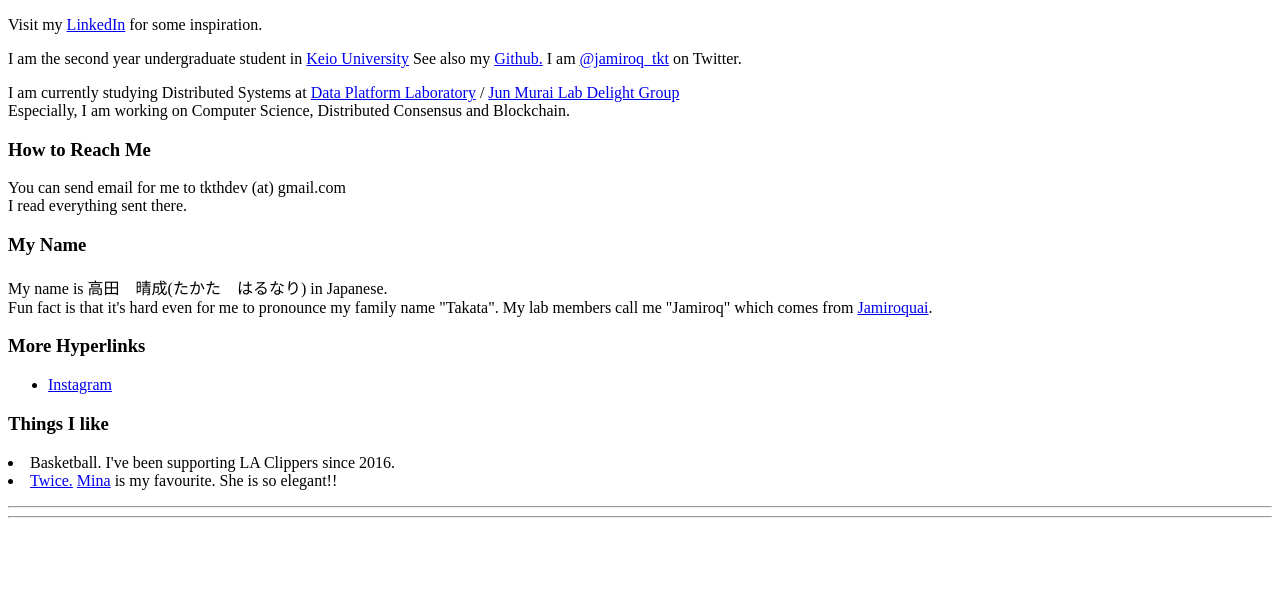
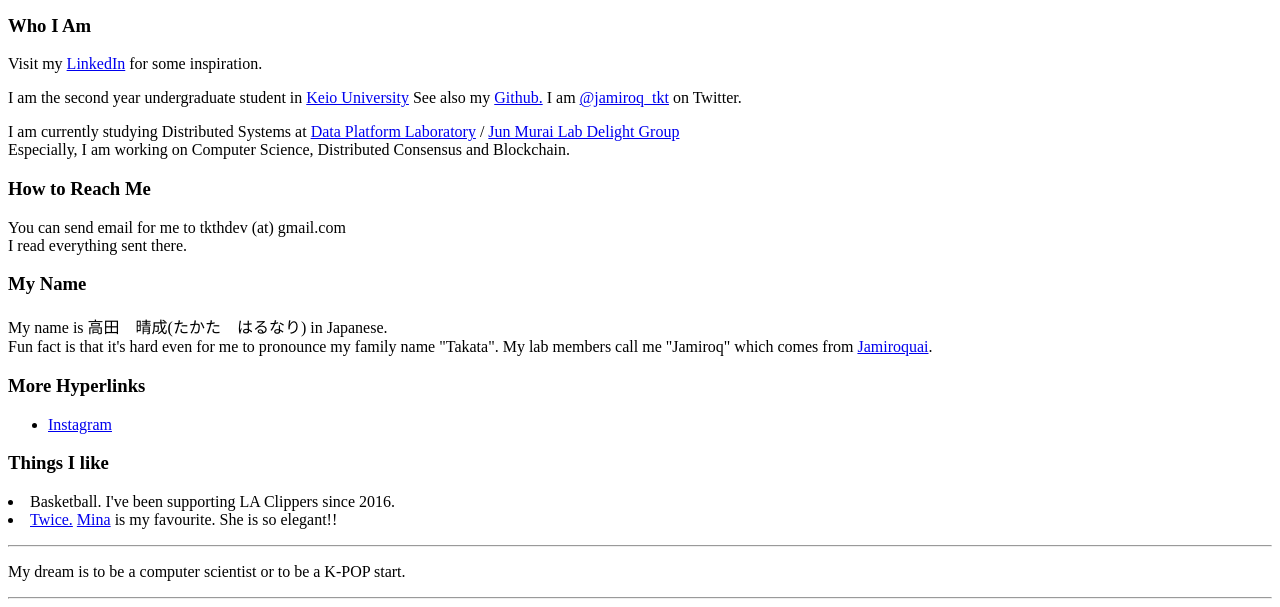
Before and after one commit to TKTHdev/officialPage, a plain HTML site: page index.html in a window 1280 px wide. Shown: the part 515-1122 px from the top of the page. Before the commit the page ends 1041 px from the top, so only its background shows below. Drawn offline with Linux system fonts and the light colour scheme.

Commit message:
Update index.html

```diff
--- a/index.html
+++ b/index.html
@@ -1,4 +1,4 @@
-<html><head>
+a<html><head>
 <title>Harunari's Personal Home Pagi</title>
 </head>
 
@@ -52,9 +52,9 @@ My lab members call me "Jamiroq" which comes from <a href="https://www.jamiroqua
 <li><a href="https://www.twicejapan.com/">Twice.</a> <a href="https://www.youtube.com/watch?v=4AtP1_rwzmI&ab_channel=%E3%83%9E%E3%82%A4%E3%83%8A%E3%83%93%E3%83%8B%E3%83%A5%E3%83%BC%E3%82%B9%E3%80%90%E3%82%A8%E3%83%B3%E3%82%BF%E3%83%A1%E3%83%BB%E3%83%9B%E3%83%93%E3%83%BC%E3%80%91">Mina</a> is my favourite. She is so elegant!!</li>
 
 
-</p><hr>
-
-
+</p>
+<hr>
+<p>My dream is to be a computer scientist or to be a K-POP start.</p>
 <hr>
 
 
```
